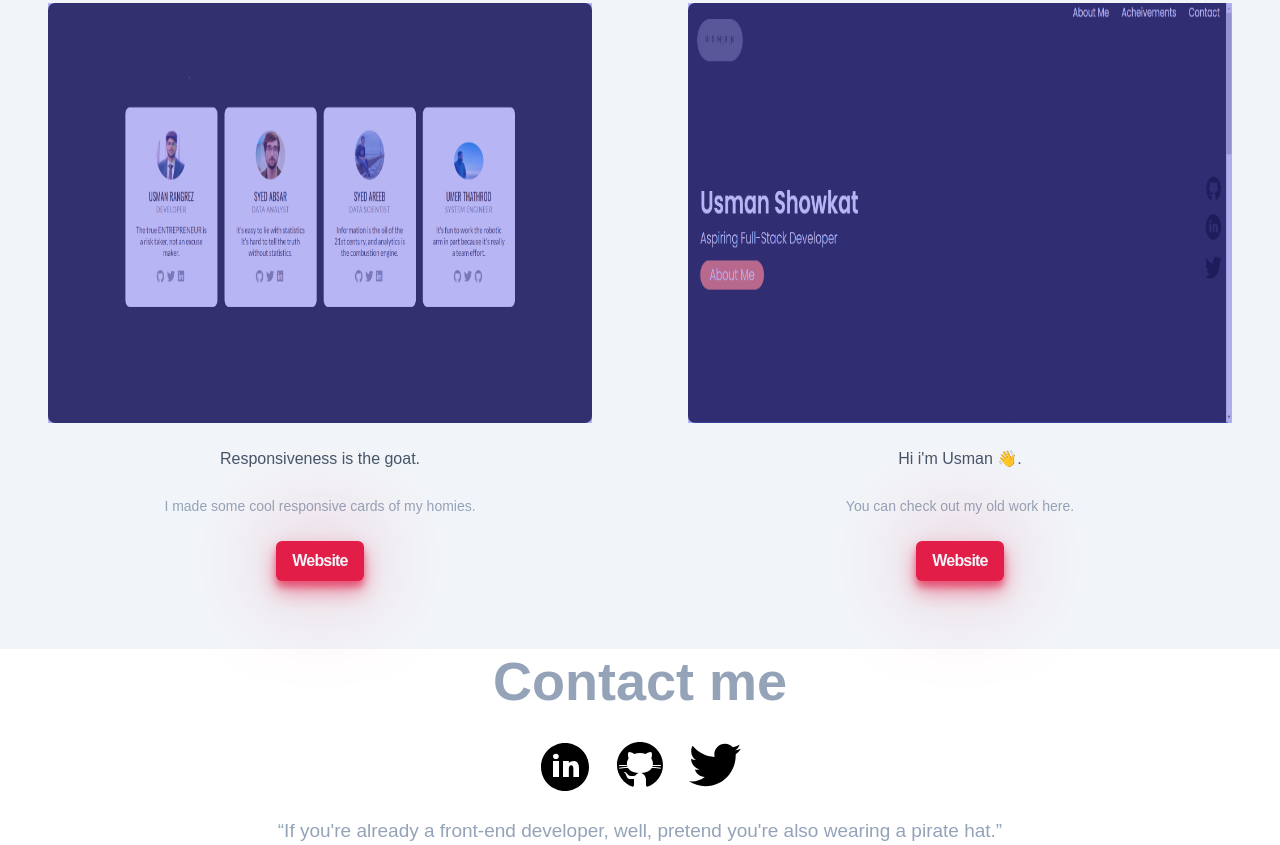
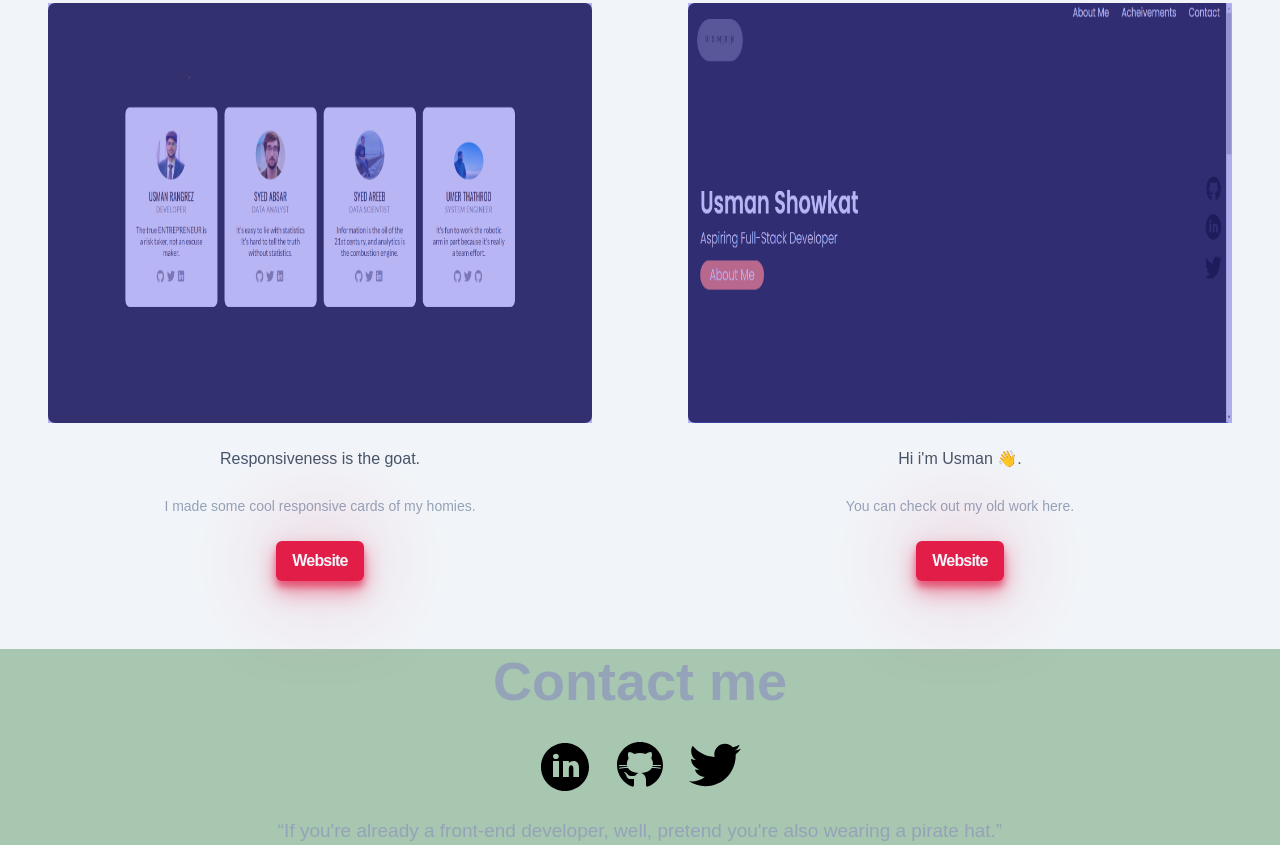
Before and after one commit to usmanrangrez/MY-PORTFOLIO, a website built with Vite: page index.html in a window 1280 px wide. Shown: the part 3893-4738 px from the top of the page. Built offline with nearby package versions, Linux system fonts and the light colour scheme; a web font is replaced by a local one.

Commit message:
Update index.html

```diff
--- a/index.html
+++ b/index.html
@@ -266,7 +266,7 @@
 
 
     <!-- <section class="contact container section"> -->
-    <footer id="contact" style="background-color: white;">
+    <footer id="contact" style="background-color: rgb(167,199,176);">
       <h2>Contact me</h2>
       <div class="ff">
         <div class="git-new"><a href="https://www.linkedin.com/in/usman-rangrez-125a07ab/" target="_blank"><img
```
